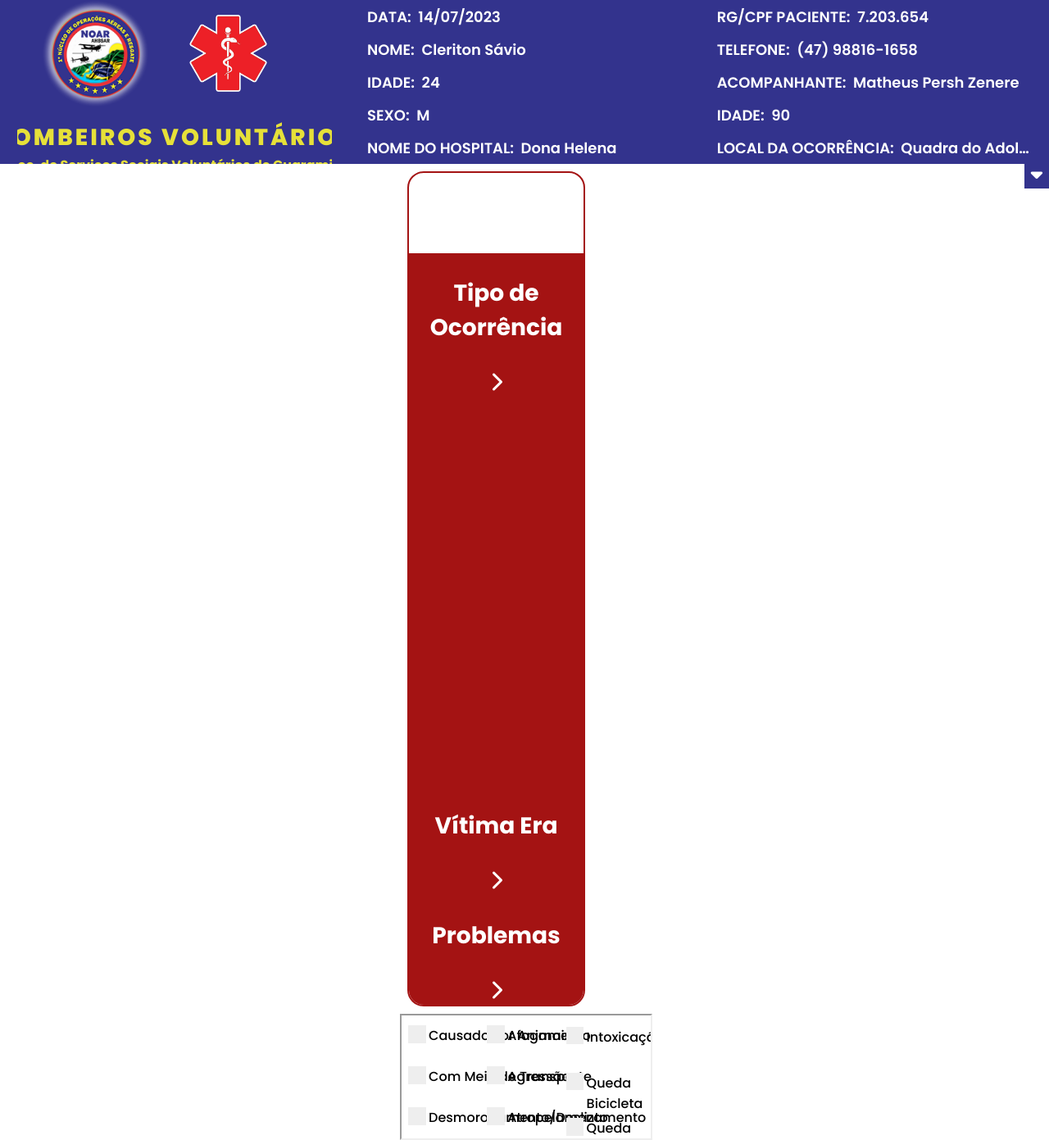
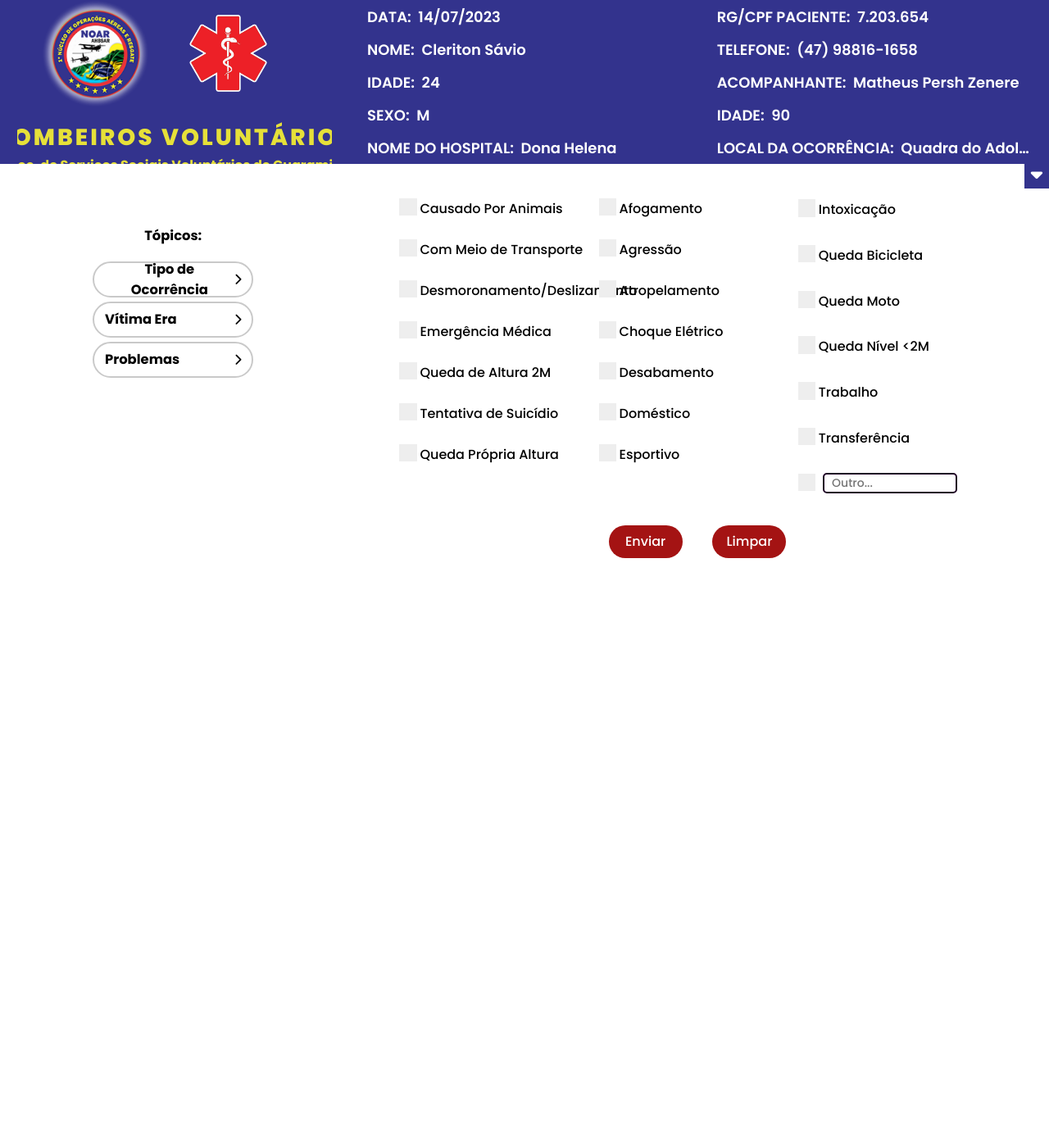
Before and after one commit to Iagonk11/bombeiro, a PHP site: page /principal.html in a window 1280 px wide. Shown: the whole page at 82% size. After the commit the page ends 681 px from the top, so only its background shows below. Run offline with PHP 8.4, Linux system fonts and the light colour scheme; some libraries are stand-ins or nearby versions.

Commit message:
Add files via upload

```diff
--- a/css/principal.css
+++ b/css/principal.css
@@ -13,67 +13,73 @@
 }
 
 .abacima{
-    background-color: rgb(164, 19, 19);
-    width: 100%;
+    color: #000;
+    margin: 1%;
+    width: 65%;
     text-align: center;
+    display: flex;
+    flex-direction: row;
+    align-items: center;
+    align-content: center;
+    justify-content: space-between;
+    padding: 0 5%;
+    justify-items: center;
+    border: 2px solid rgba(0, 0, 0, 0.211);
+    border-radius: 25px;
+    height: 40px;
+    transition: .3s;
+}
+
+.abacima:hover{
+    color: #fff;
+    background-color: red;
+}
+
+.abacima.active{
+    color: #fff;
+    background-color: red;
 }
 
 .abas{
     margin: 3%;
-    border: 2px solid rgb(164, 19, 19);
     overflow: hidden;
     border-radius: 20px;
-    font-size: 24px;
-    color: #fff;
+    font-size: 14px;
     display: flex;
     justify-content: center;
     align-items: center;
     align-content: center;
     flex-direction: column;
-    width: 70%;
+    align-self: flex-start;
+    width: 20%;
     cursor: pointer;
-    transition: 1s;
-}
-
-.abasmen{
-    margin: 3%;
-    border: 2px solid rgb(164, 19, 19);
-    overflow: hidden;
-    border-radius: 20px;
-    font-size: 24px;
-    color: #fff;
-    display: flex;
-    justify-content: center;
-    align-items: center;
-    align-content: center;
-    flex-direction: column;
-    width: 35%;
-    cursor: pointer;
-    transition: 1s;
+    transition: .5s;
 }
 
 iframe{
     display: none;
 }
 
-.fa-solid{
-    transition: .4s;
-}
-
 #iframe1{
     display: block;
 }
 
-#aba1{
-    height: 650px;
+.formes{
+    display: flex;
+    justify-content: space-around;
+    justify-items: center;
+    align-items: center;
+    align-content: center;
+    width: 100%;
+    margin-top: 20px;
 }
 
-.lado{
-    display: flex;
-    flex-direction: row;
-    width: 100%;
-    align-items: center;
-    align-content: center;
-    justify-content: center;
-    justify-items: center;
+.iframes{
+    width: 60%;
+    height: 65vh;
+
 }
+
+.iframes iframe{
+    border: none;
+}
```
